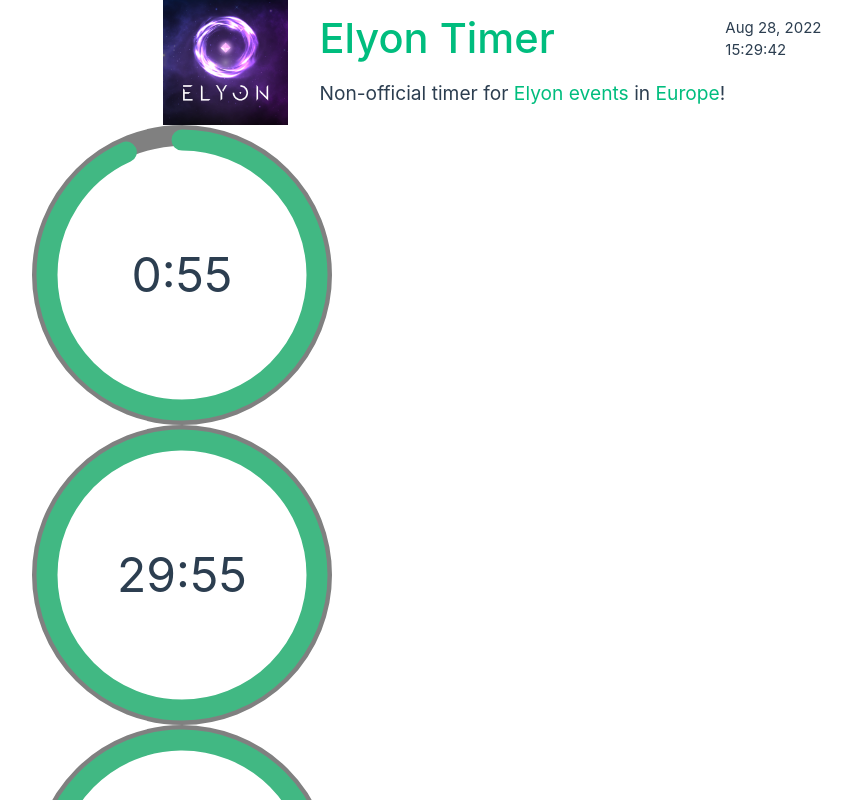
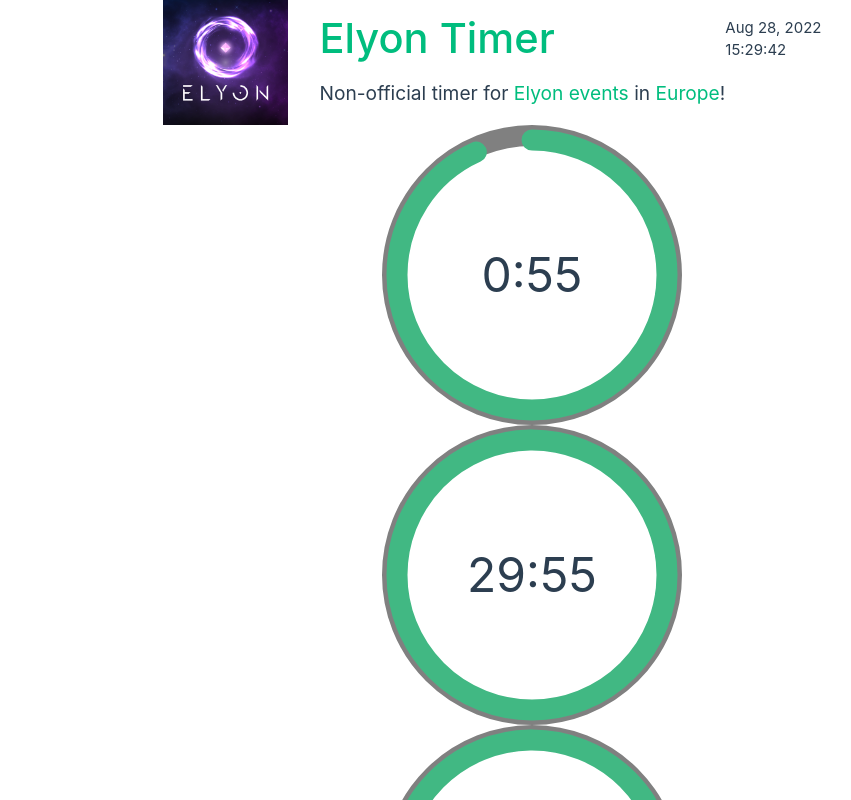
Before and after one commit to adraynrion/elyon-timer-vue, a Vue app: page / in a window 1280 px wide. Shown: the top 800 px of the page, without its empty margins (108-959 px from the left). Built offline with nearby package versions, Linux system fonts and the light colour scheme.

Commit message:
Display event title + prepare resetTimer()

```diff
--- a/src/components/EventItem.vue
+++ b/src/components/EventItem.vue
@@ -1,5 +1,13 @@
 <template>
-  <EventTimer :time-left="timeLeft" :time-limit="timeLimit" />
+  <div v-if="timeLeft > 0" class="event-content">
+    <EventTimer
+      :time-left="timeLeft"
+      :time-limit="timeLimit"
+      class="event-timer"
+    />
+
+    <p class="event-title">{{ title }}</p>
+  </div>
 </template>
 
 <script>
@@ -20,6 +28,11 @@
       type: Number,
       required: true,
     },
+
+    title: {
+      type: String,
+      default: "",
+    },
   },
 
   data() {
@@ -38,8 +51,8 @@
         return this.modelValue;
       },
       set(v) {
-        if (v > this.timeLimit) v = this.timeLimit;
-        this.$emit("update:modelValue", v);
+        if (v > this.timeLimit) this.stopTimer();
+        else this.$emit("update:modelValue", v);
       },
     },
   },
@@ -51,13 +64,34 @@
   },
 
   beforeUnmount() {
-    clearInterval(this.timerInterval);
+    this.stopTimer();
   },
 
   methods: {
     startTimer() {
       this.timePassed++;
     },
+
+    stopTimer() {
+      clearInterval(this.timerInterval);
+      // this.resetTimer();
+    },
+
+    resetTimer() {
+      this.timePassed = 0;
+    },
   },
 };
 </script>
+
+<style lang="scss" scoped>
+.event-content {
+  .event-timer {
+    margin: 0 auto;
+  }
+
+  .event-title {
+    text-align: center;
+  }
+}
+</style>
```
